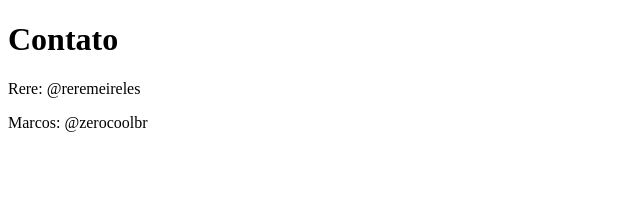
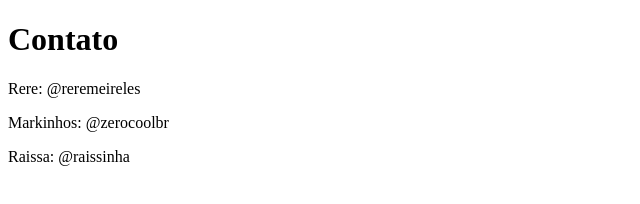
Before and after one commit to reremeireles/github-for-teams, a plain HTML site: page contato.html in a window 1280 px wide. Shown: the whole page, without its empty margins (0-640 px from the left). Drawn offline with Linux system fonts and the light colour scheme.

Commit message:
udpate services

```diff
--- a/contato.html
+++ b/contato.html
@@ -9,6 +9,7 @@
 <body>
     <h1>Contato</h1>
     <p>Rere: @reremeireles</p>
-    <p>Marcos: @zerocoolbr</p>
+    <p>Markinhos: @zerocoolbr</p>
+    <p>Raissa: @raissinha</p>
 </body>
 </html>
```
